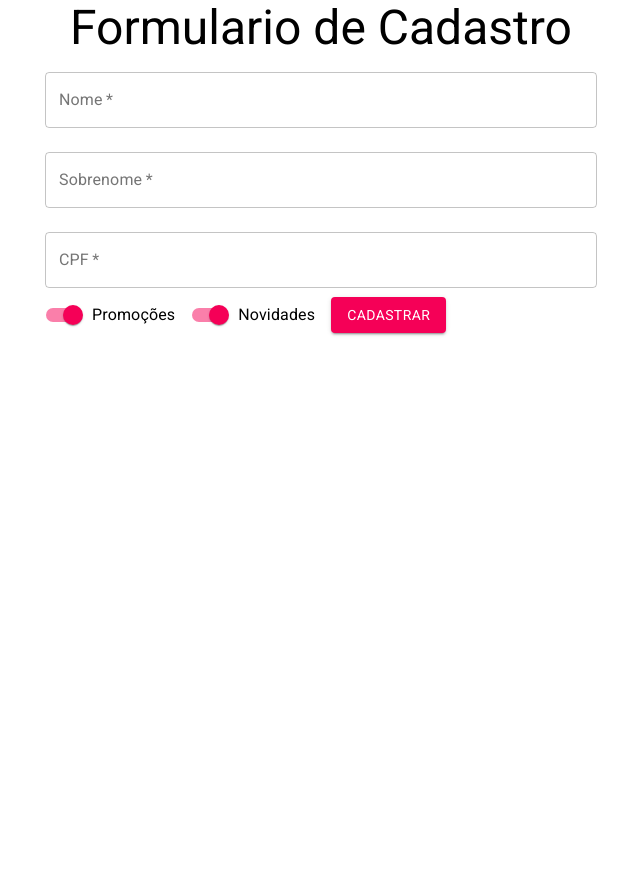
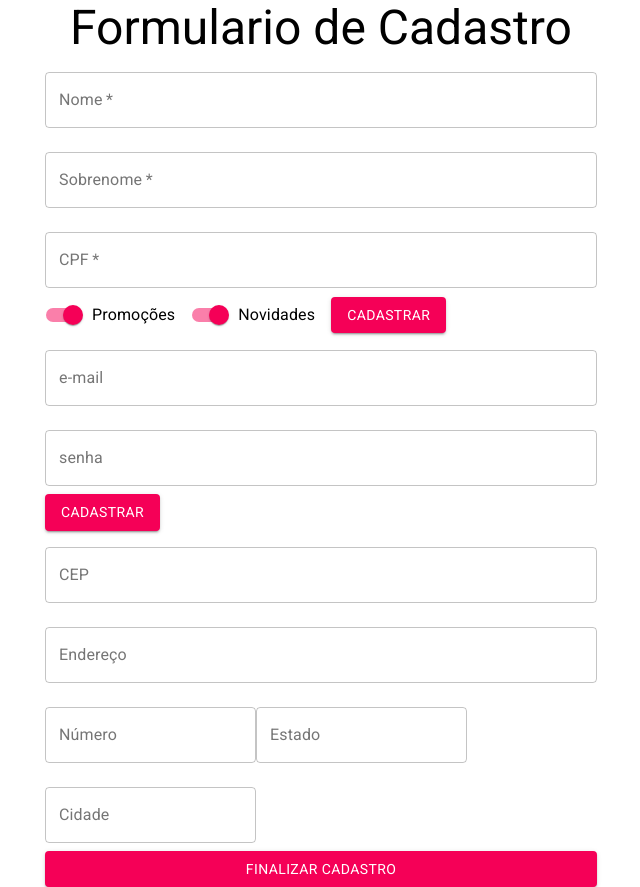
Before and after one commit to nathaliebsl/alura, a React (Create React App) app in the folder react/react-js/projeto-cadastro/fcreactjs/: page / in a window 1280 px wide. Shown: the whole page, without its empty margins (319-959 px from the left). Before the commit the page ends 800 px from the top, so only its background shows below. Built offline with nearby package versions, Linux system fonts and the light colour scheme.

Commit message:
inicio do projeto da aula de Hooks e Contextos da Alura

```diff
--- a/react/react-js/projeto-cadastro/fcreactjs/public/index.html
+++ b/react/react-js/projeto-cadastro/fcreactjs/public/index.html
@@ -24,7 +24,7 @@
       work correctly both with client-side routing and a non-root public URL.
       Learn how to configure a non-root public URL by running `npm run build`.
     -->
-    <title>React App</title>
+    <title>Cadastro de Clientes</title>
   </head>
   <body>
     <noscript>You need to enable JavaScript to run this app.</noscript>
--- a/react/react-js/projeto-cadastro/fcreactjs/src/App.js
+++ b/react/react-js/projeto-cadastro/fcreactjs/src/App.js
@@ -2,7 +2,7 @@ import { Container, Typography } from "@material-ui/core";
 import "fontsource-roboto";
 import React, { Component } from "react";
 import "./App.css";
-import FormularioCadastro from "./components/FormularioCadastro/FormularioCadastro";
+import {FormularioCadastro} from "./components/FormularioCadastro"
 
 class App extends Component {
   render() {
--- /dev/null
+++ b/react/react-js/projeto-cadastro/fcreactjs/src/components/FormularioCadastro/DadosDeEntrega.jsx
@@ -0,0 +1,56 @@
+import { Button, TextField } from "@material-ui/core";
+import React from "react";
+
+function DadosDeEntrega() {
+  return (
+    <form>
+      <TextField
+        id="cep"
+        label="CEP"
+        type="number"
+        variant="outlined"
+        margin="normal"
+        fullWidth
+      ></TextField>
+
+      <TextField
+        id="endereco"
+        label="Endereço"
+        type="text"
+        variant="outlined"
+        margin="normal"
+        fullWidth
+      ></TextField>
+
+      <TextField
+        id="numero"
+        label="Número"
+        type="number"
+        variant="outlined"
+        margin="normal"
+      ></TextField>
+
+      <TextField
+        id="estado"
+        label="Estado"
+        type="text"
+        variant="outlined"
+        margin="normal"
+      ></TextField>
+
+      <TextField
+        id="cidade"
+        label="Cidade"
+        type="text"
+        variant="outlined"
+        margin="normal"
+      ></TextField>
+
+      <Button type="submit" variant="contained" color="secondary" fullWidth>
+        Finalizar Cadastro
+      </Button>
+    </form>
+  );
+}
+
+export default DadosDeEntrega;
--- /dev/null
+++ b/react/react-js/projeto-cadastro/fcreactjs/src/components/FormularioCadastro/DadosPessoais.jsx
@@ -0,0 +1,96 @@
+import React, { useState } from "react";
+import { Button, TextField, Switch, FormControlLabel } from "@material-ui/core";
+
+function DadosPessoais({aoEnviar, validarCPF}) {
+  const [nome, setNome] = useState("");
+  const [sobrenome, setSobrenome] = useState("");
+  const [cpf, setCPF] = useState("");
+  const [promocoes, setPromo] = useState(true);
+  const [novidades, setNews] = useState(true);
+  const [erros, setErros] = useState({cpf:{valido:true, texto:""}})
+
+  return (
+    <form
+      onSubmit={(event) => {
+        event.preventDefault();
+        aoEnviar({nome, sobrenome, cpf, promocoes, novidades});
+      }}
+    >
+      <TextField
+        value={nome}
+        onChange={(event) => {
+          setNome(event.target.value);
+        }}
+        required
+        id="nome"
+        label="Nome"
+        variant="outlined"
+        margin="normal"
+        fullWidth
+      ></TextField>
+
+      <TextField
+        value={sobrenome}
+        onChange={(event) => {
+          setSobrenome(event.target.value);
+        }}
+        required
+        id="sobrenome"
+        label="Sobrenome"
+        variant="outlined"
+        margin="normal"
+        fullWidth
+      ></TextField>
+
+      <TextField
+        value={cpf}
+        onChange={(event) => {
+          setCPF(event.target.value);
+        }}
+        onBlur={(event) => {
+            const validandoCPF = validarCPF(cpf);
+            setErros({cpf:validandoCPF})
+        }}
+        error={!erros.cpf.valido}
+        helperText={erros.cpf.texto}
+        required
+        id="cpf"
+        label="CPF"
+        variant="outlined"
+        margin="normal"
+        fullWidth
+      ></TextField>
+
+      <FormControlLabel
+        label="Promoções"
+        control={
+          <Switch
+            checked={promocoes}
+            onChange={(event) => {
+              setPromo(event.target.checked);
+            }}
+            name="promocoes"
+          />
+        }
+      />
+      <FormControlLabel
+        label="Novidades"
+        control={
+          <Switch
+            checked={novidades}
+            onChange={(event) => {
+              setNews(event.target.checked);
+            }}
+            name="novidades"
+          />
+        }
+      />
+
+      <Button type="submit" variant="contained" color="secondary">
+        Cadastrar
+      </Button>
+    </form>
+  );
+}
+
+export default DadosPessoais;
--- /dev/null
+++ b/react/react-js/projeto-cadastro/fcreactjs/src/components/FormularioCadastro/DadosUsuario.jsx
@@ -0,0 +1,30 @@
+import { Button, TextField } from "@material-ui/core";
+import React from "react";
+
+function DadosUsuario() {
+  return (
+    <form>
+      <TextField
+        id="email"
+        label="e-mail"
+        type="email"
+        variant="outlined"
+        margin="normal"
+        fullWidth
+      />
+      <TextField
+        id="senha"
+        label="senha"
+        type="password"
+        variant="outlined"
+        margin="normal"
+        fullWidth
+      />
+      <Button type="submit" variant="contained" color="secondary">
+        Cadastrar
+      </Button>
+    </form>
+  );
+}
+
+export default DadosUsuario;
--- a/react/react-js/projeto-cadastro/fcreactjs/src/components/FormularioCadastro/FormularioCadastro.jsx
+++ b/react/react-js/projeto-cadastro/fcreactjs/src/components/FormularioCadastro/FormularioCadastro.jsx
@@ -1,96 +1,19 @@
-import React, { useState } from "react";
-import { Button, TextField, Switch, FormControlLabel } from "@material-ui/core";
+import React from 'react';
+import {DadosPessoais, DadosUsuario, DadosDeEntrega} from "./index"
 
 function FormularioCadastro({aoEnviar, validarCPF}) {
-  const [nome, setNome] = useState("");
-  const [sobrenome, setSobrenome] = useState("");
-  const [cpf, setCPF] = useState("");
-  const [promocoes, setPromo] = useState(true);
-  const [novidades, setNews] = useState(true);
-  const [erros, setErros] = useState({cpf:{valido:true, texto:""}})
 
-  return (
-    <form
-      onSubmit={(event) => {
-        event.preventDefault();
-        aoEnviar({nome, sobrenome, cpf, promocoes, novidades});
-      }}
-    >
-      <TextField
-        value={nome}
-        onChange={(event) => {
-          setNome(event.target.value);
-        }}
-        required
-        id="nome"
-        label="Nome"
-        variant="outlined"
-        margin="normal"
-        fullWidth
-      ></TextField>
+  return(
+    <>
+       <DadosPessoais
+       aoEnviar={aoEnviar}
+       validarCPF={validarCPF}/>
+       <DadosUsuario />
+       <DadosDeEntrega />
+    </>
 
-      <TextField
-        value={sobrenome}
-        onChange={(event) => {
-          setSobrenome(event.target.value);
-        }}
-        required
-        id="sobrenome"
-        label="Sobrenome"
-        variant="outlined"
-        margin="normal"
-        fullWidth
-      ></TextField>
+  )
 
-      <TextField
-        value={cpf}
-        onChange={(event) => {
-          setCPF(event.target.value);
-        }}
-        onBlur={(event) => {
-            const validandoCPF = validarCPF(cpf);
-            setErros({cpf:validandoCPF})
-        }}
-        error={!erros.cpf.valido}
-        helperText={erros.cpf.texto}
-        required
-        id="cpf"
-        label="CPF"
-        variant="outlined"
-        margin="normal"
-        fullWidth
-      ></TextField>
-
-      <FormControlLabel
-        label="Promoções"
-        control={
-          <Switch
-            checked={promocoes}
-            onChange={(event) => {
-              setPromo(event.target.checked);
-            }}
-            name="promocoes"
-          />
-        }
-      />
-      <FormControlLabel
-        label="Novidades"
-        control={
-          <Switch
-            checked={novidades}
-            onChange={(event) => {
-              setNews(event.target.checked);
-            }}
-            name="novidades"
-          />
-        }
-      />
-
-      <Button type="submit" variant="contained" color="secondary">
-        Cadastrar
-      </Button>
-    </form>
-  );
 }
 
 export default FormularioCadastro;
--- /dev/null
+++ b/react/react-js/projeto-cadastro/fcreactjs/src/components/FormularioCadastro/index.js
@@ -0,0 +1,6 @@
+import DadosPessoais from "./DadosPessoais";
+import FormularioCadastro from "./FormularioCadastro";
+import DadosUsuario from "./DadosUsuario";
+import DadosDeEntrega from "./DadosDeEntrega";
+
+export {DadosPessoais, FormularioCadastro, DadosUsuario, DadosDeEntrega};
```
Also changed, not shown: 1 other file (tests, documents, lock files or other folders).
